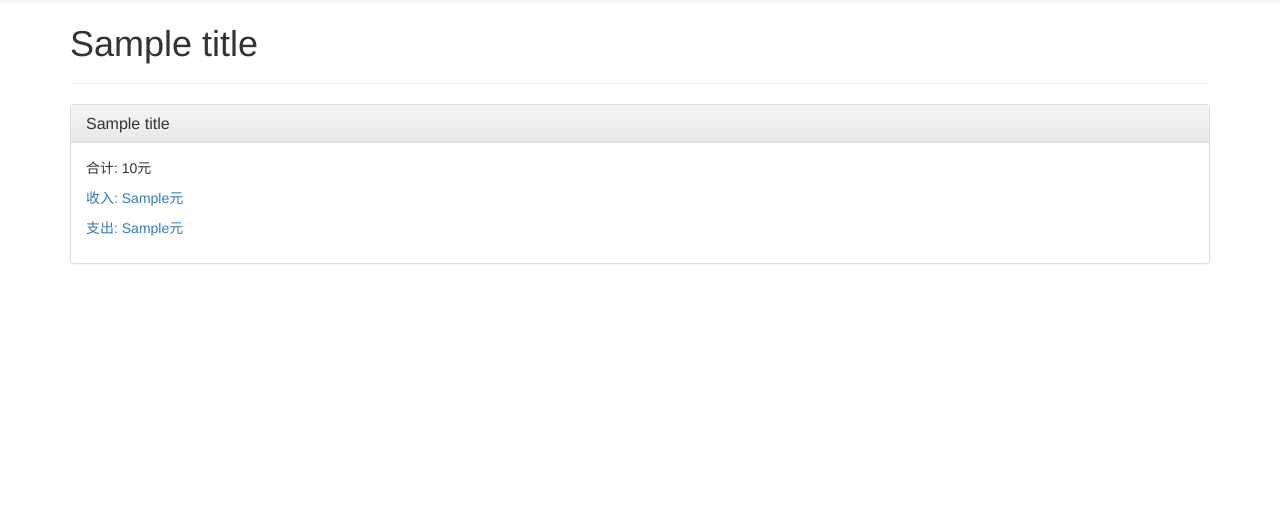
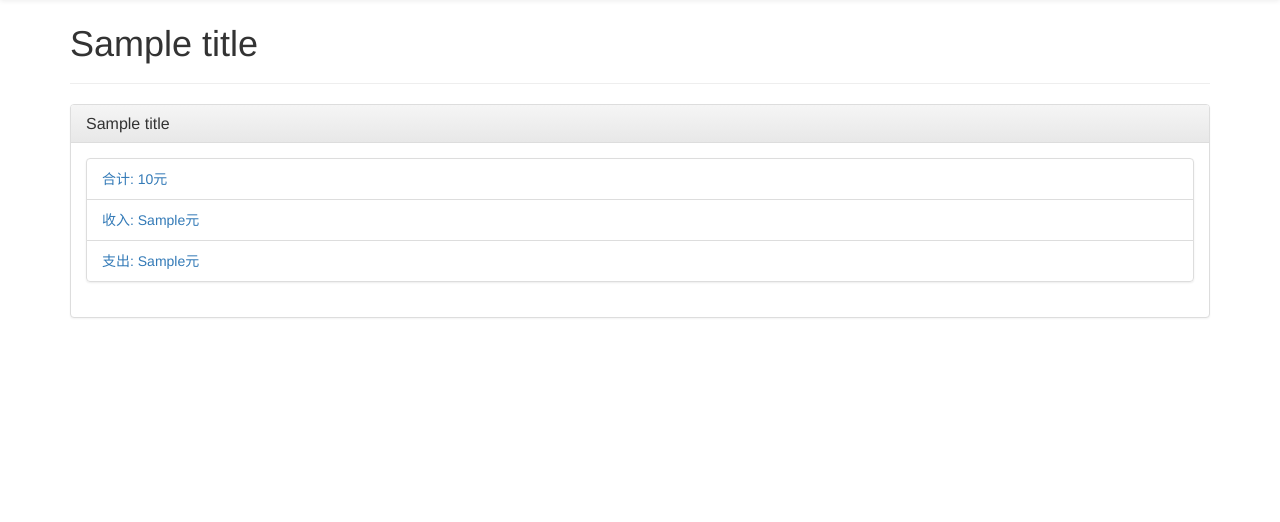
Before and after one commit to 4kercc/ss-panel-django, a Django app: template templates/panel/gold.html in a window 1280 px wide. Shown: the part 51-573 px from the top of the page. Run offline with Django 3.2, Linux system fonts and the light colour scheme; the template is opened without the code that fills it: most values are stand-ins (such as "Sample title", 1, 10 or a date in 2020); some libraries are stand-ins or nearby versions.

Commit message:
change: gold: use list-group.

```diff
--- a/templates/panel/gold.html
+++ b/templates/panel/gold.html
@@ -1,7 +1,9 @@
 {% extends 'panel/base.html' %}
 
 {% block content %}
-<p>合计: {{ gold_sum }}元</p>
-<p><a href='in/'>收入: {{ gold_in }}元</a></p>
-<p><a href='out/'>支出: {{ gold_out }}元</a></p>
+<ul class="list-group">
+    <li class="list-group-item"><span class="text-primary">合计: {{ gold_sum }}元<span></li>
+    <li class="list-group-item"><a href="in/">收入: {{ gold_in }}元</a></li>
+    <li class="list-group-item"><a href="out/">支出: {{ gold_out }}元</a></li>
+</ul>
 {% endblock %}
```
